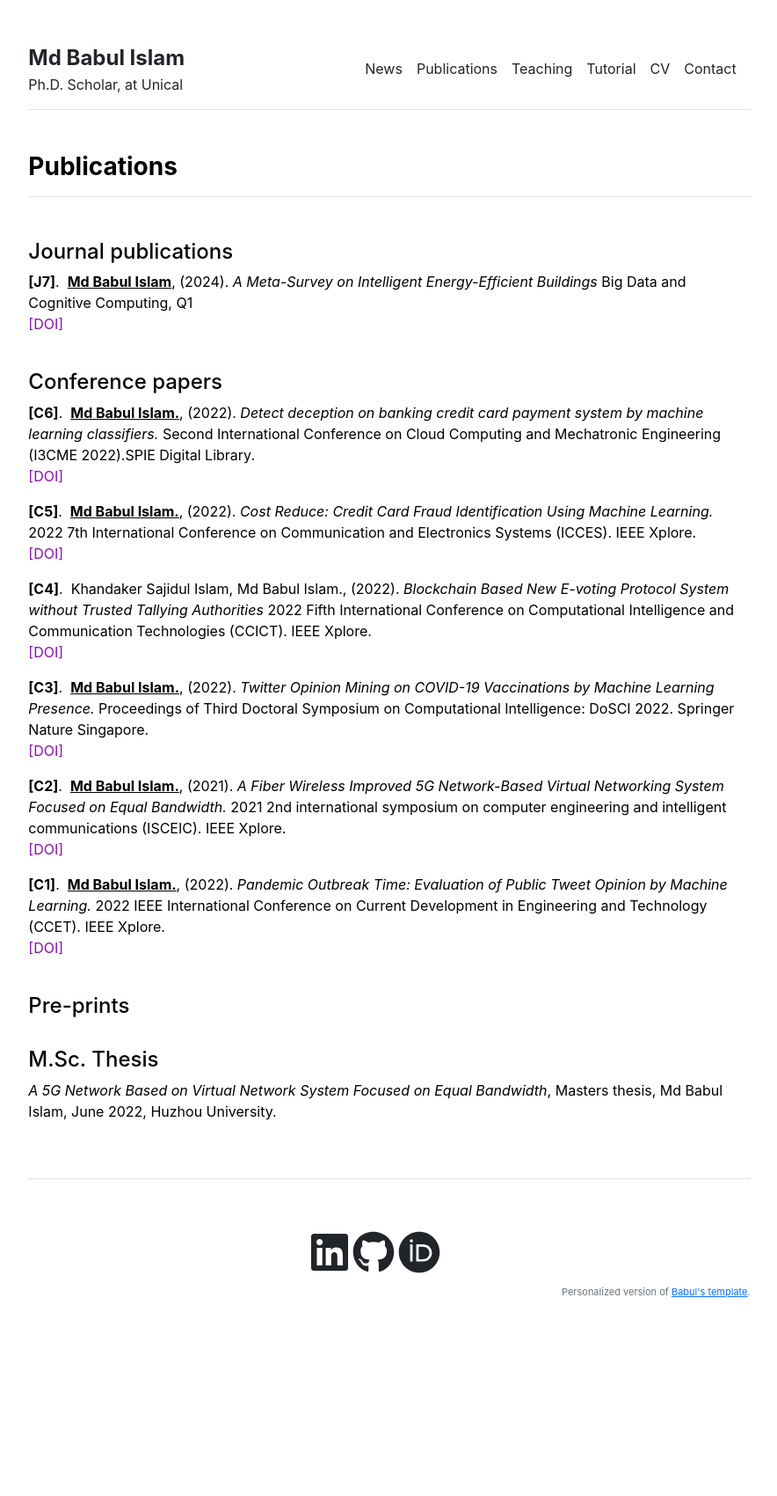
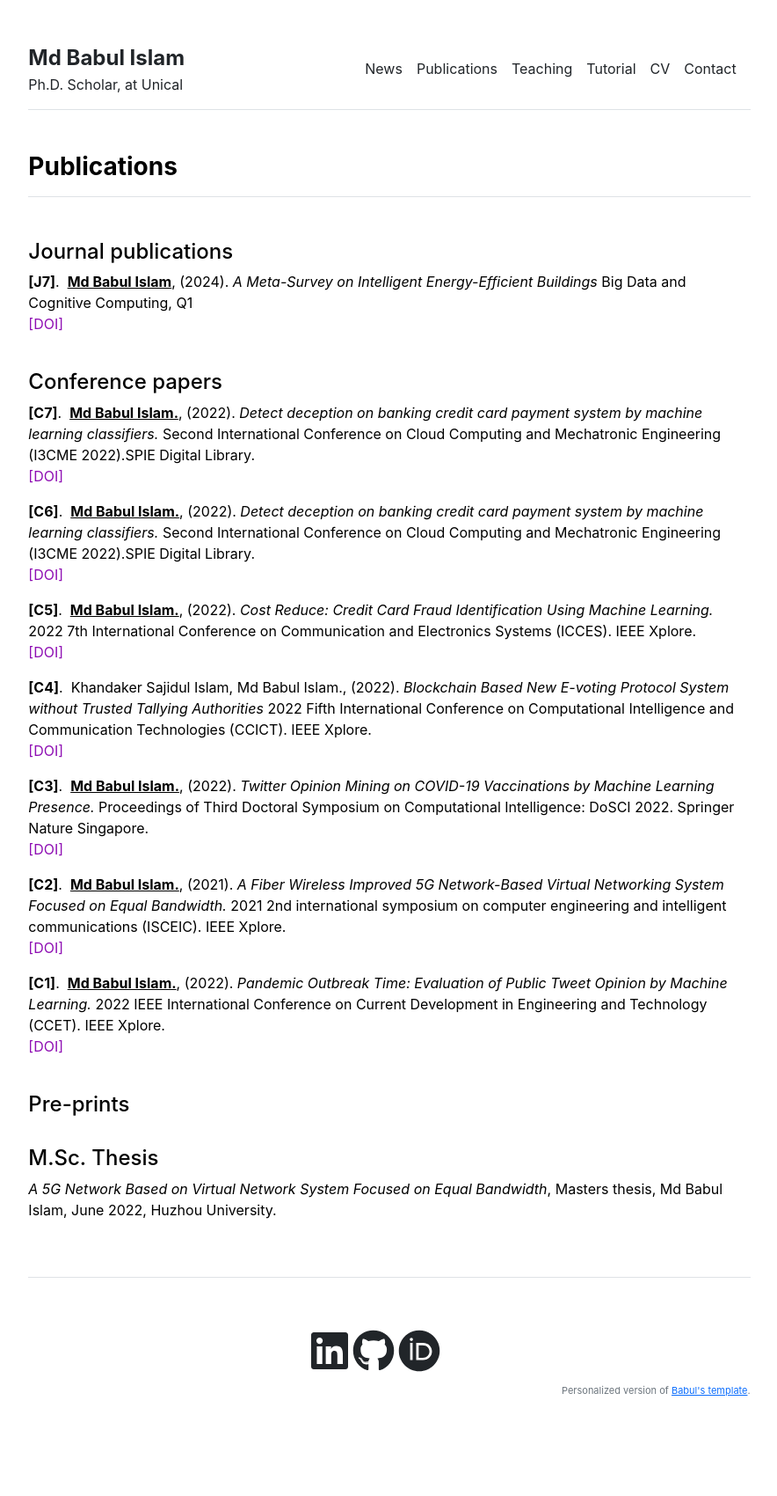
Before and after one commit to babulcseian/babulcseian.github.io, a Jekyll site: the page built from publications.md, in a window 1280 px wide. Shown: the whole page at 88% size, without its empty margins (197-1081 px from the left). Built offline with Jekyll 4.4.1, drawn with Linux system fonts in a browser that asks for light colours; a style sheet for code colours, icons or effects is not loaded; before the commit the page ends 1588 px from its top, so only the background shows below that.

Commit message:
Update publications.yml

```diff
--- a/_data/publications.yml
+++ b/_data/publications.yml
@@ -5,6 +5,10 @@ journal: 'Big Data and Cognitive Computing, Q1',
 doi: 'https://doi.org/10.3390/bdcc8080083'}
 
 conference:
+- {idx: '[C7]', authors: [{name: 'Md Babul Islam.', me: '1'}],
+year: '2022', title: 'Detect deception on banking credit card payment system by machine learning classifiers.',
+journal: 'Second International Conference on Cloud Computing and Mechatronic Engineering (I3CME 2022).SPIE Digital Library.',
+doi: 'https://doi.org/10.1117/12.2655113'}
 - {idx: '[C6]', authors: [{name: 'Md Babul Islam.', me: '1'}],
 year: '2022', title: 'Detect deception on banking credit card payment system by machine learning classifiers.',
 journal: 'Second International Conference on Cloud Computing and Mechatronic Engineering (I3CME 2022).SPIE Digital Library.',
```
